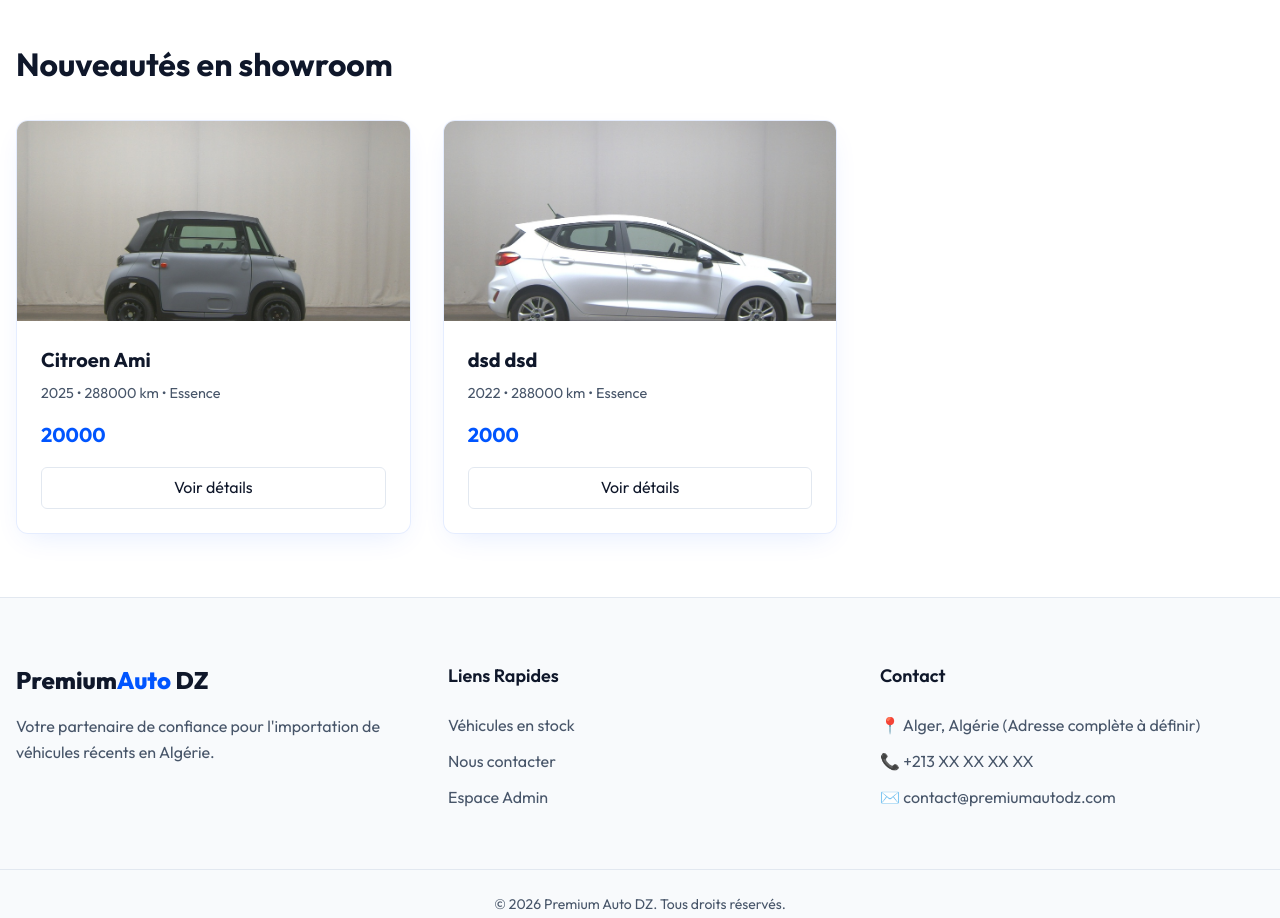
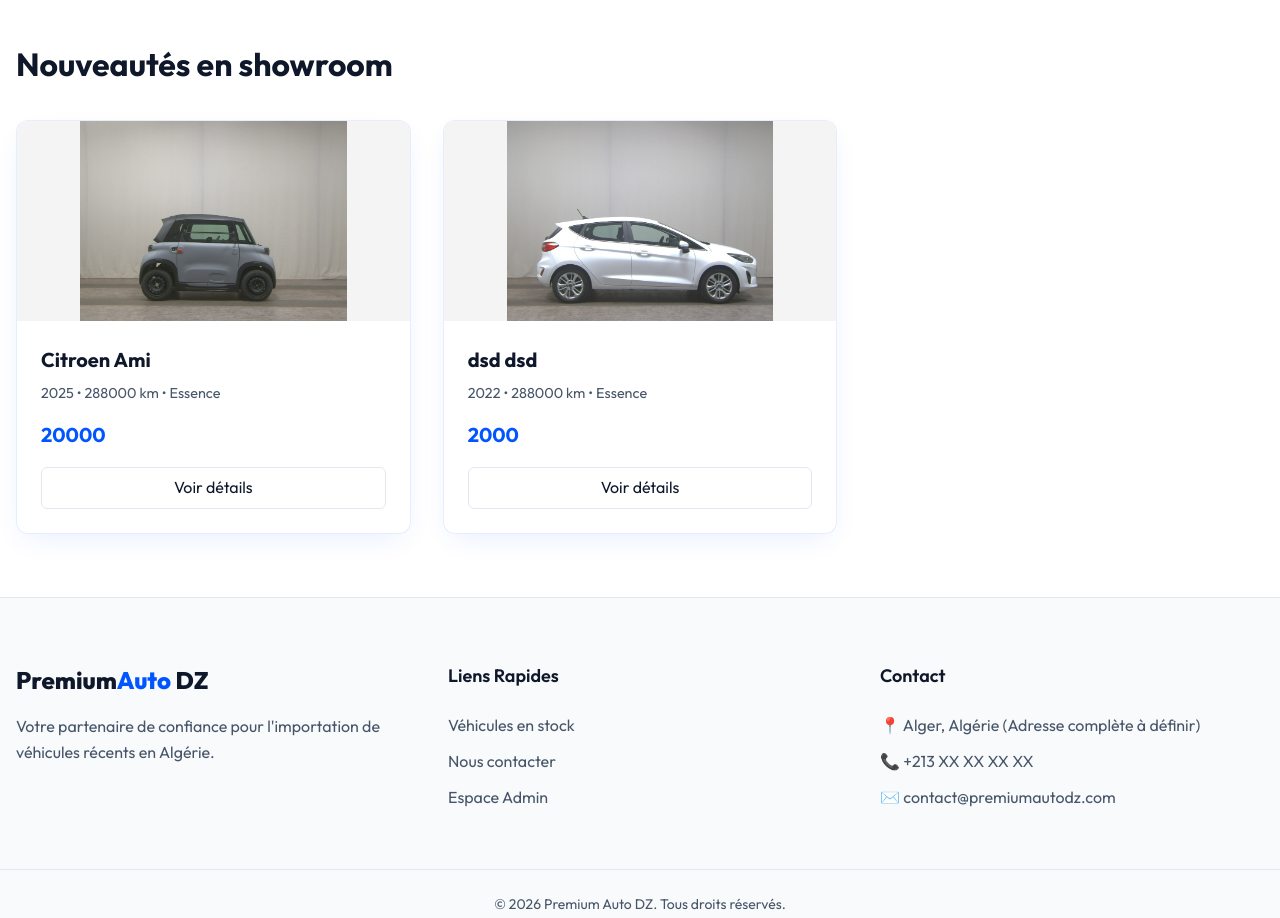
Before and after one commit to aicha21000/atlaschrono, a Next.js app: page / in a window 1280 px wide. Shown: the part 900-1818 px from the top of the page. Built offline with nearby package versions, Linux system fonts and the light colour scheme.

Commit message:
style: use contain and center for cards in nouveautes and catalogue

```diff
--- a/src/app/page.tsx
+++ b/src/app/page.tsx
@@ -38,7 +38,7 @@ export default async function Home() {
                <div key={car.id} className={`glass-panel ${styles.carCard}`}>
                 <div className={styles.carImagePlaceholder}>
                   {car.images && car.images.length > 0 ? (
-                    <img src={car.images[0]} alt={`${car.marque} ${car.modele}`} style={{width: '100%', height: '100%', objectFit: 'cover', objectPosition: 'center center'}} />
+                    <img src={car.images[0]} alt={`${car.marque} ${car.modele}`} style={{width: '100%', height: '100%', objectFit: 'contain', objectPosition: 'center center'}} />
                   ) : (
                     <span>Image {car.marque}</span>
                   )}
--- a/src/components/CarsCatalogue/CarsCatalogue.tsx
+++ b/src/components/CarsCatalogue/CarsCatalogue.tsx
@@ -69,7 +69,7 @@ export default function CarsCatalogue({ initialCars, uniqueBrands, uniqueEnergie
           <div key={car.id} className={`glass-panel ${styles.carCard}`}>
             <div className={styles.carImagePlaceholder}>
               {car.images && car.images.length > 0 ? (
-                <img src={car.images[0]} alt={`${car.marque} ${car.modele}`} style={{width: '100%', height: '100%', objectFit: 'cover', objectPosition: 'center center'}} />
+                <img src={car.images[0]} alt={`${car.marque} ${car.modele}`} style={{width: '100%', height: '100%', objectFit: 'contain', objectPosition: 'center center'}} />
               ) : (
                 <span>Image {car.marque}</span>
               )}
```
